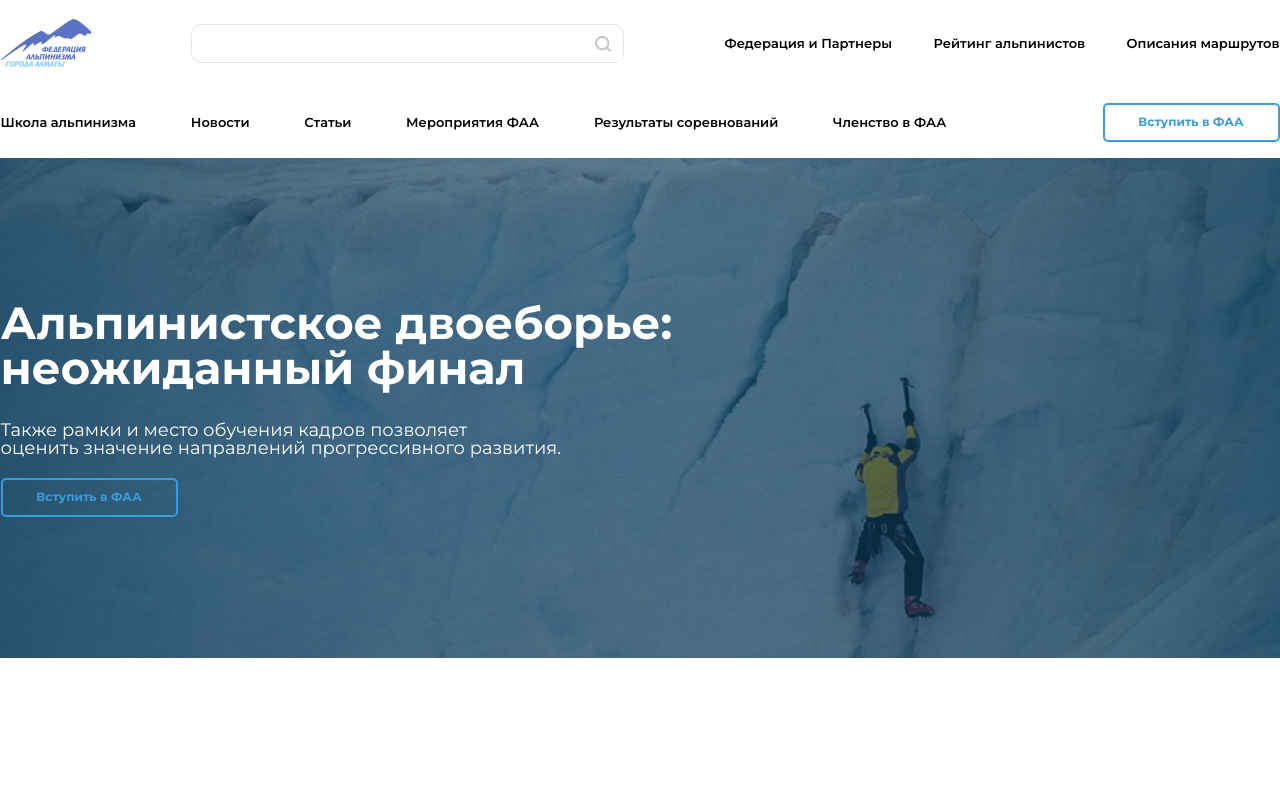
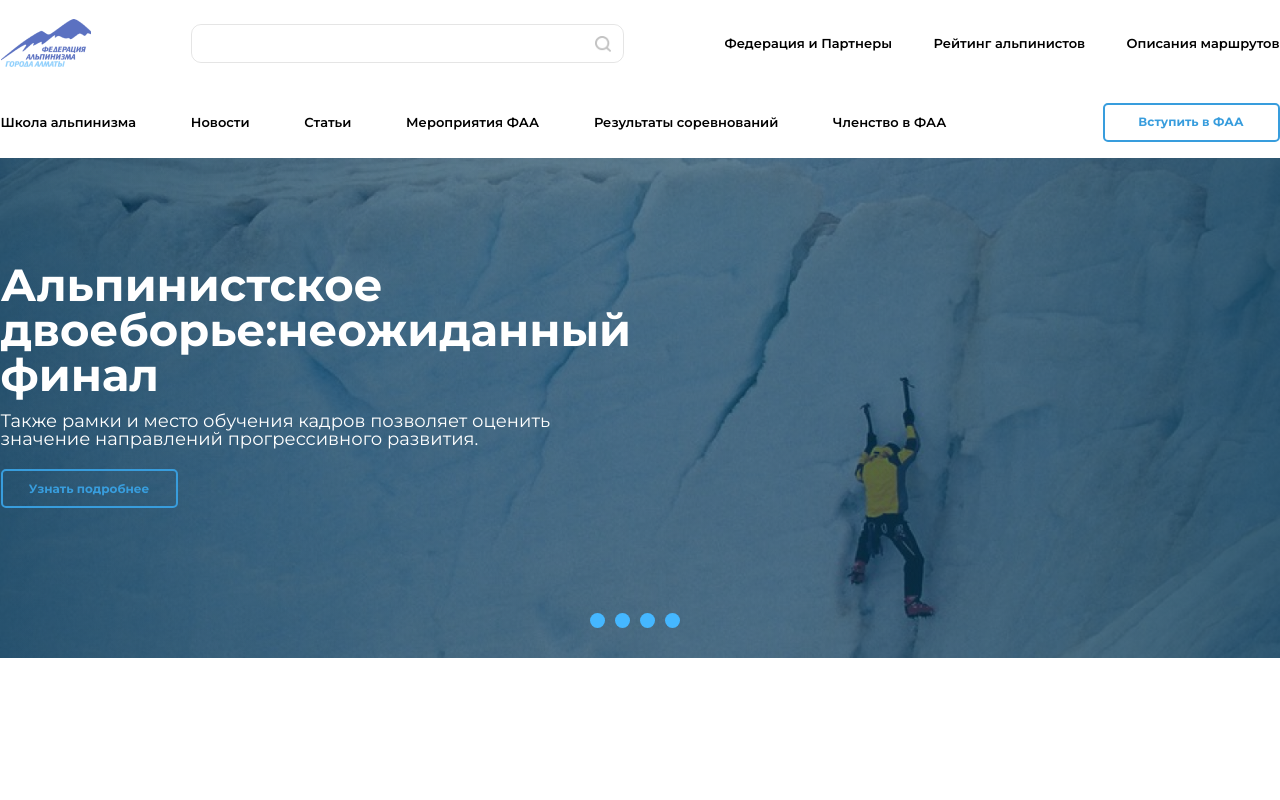
Before and after one commit to nikolaiovchinnikov/one_page_faa, a Vue app: page / in a window 1280 px wide. Shown: the top 800 px of the page. Built offline with nearby package versions, Linux system fonts and the light colour scheme.

Commit message:
added logicadded logic for changing the text by clicking on the circle

```diff
--- a/src/App.vue
+++ b/src/App.vue
@@ -15,17 +15,10 @@
 
     <header class="header">
         <div class="conteiner">
-            <div class="header_title">
-                <h1 class="header_title_main" >
-                    Альпинистское двоеборье:<wbr/>неожиданный финал
-                </h1>
-                <h1 class=" header_title_description">
-                    Также рамки и место обучения кадров позволяет <br> оценить значение направлений прогрессивного развития.
-                </h1>
-                <faa-btn :name="text.btnText.inFaa"/>
-            </div>
+            <titlesImg :description="text.titlesImg[count]" @nextTarget="nextPage"/>
         </div>
     </header>
+
     <main class="main">
         <div class="conteiner">
             <link_title class="main_content" :Texts="text.titleNews"/>
@@ -36,6 +29,7 @@
             <result class="main_content" :description="text.results" />
         </div>
     </main>
+
     <footer>
         <div class="conteiner">
 
@@ -70,25 +64,6 @@
         position: relative
         height: 500px
         background: linear-gradient(to left,#043656CC, #04365600),linear-gradient( to right,#043656CC, #04365600),center / cover no-repeat url("@/assets/PhotoPlace.jpg")
-        &_title
-            display: flex
-            justify-content: center
-            align-items: flex-start
-            flex-direction: column
-            height: 500px
-
-            &_main
-                width: 731px
-                height: 121px
-                color: #FFFFFF
-                font-size: 45px
-                font-weight: 700
-            &_description
-                width: 620px
-                height: 57px
-                color: #FFFFFF
-                font-size: 18px
-                font-weight: 400
     .main
         &_content
             margin: 150px 0 0 0
@@ -98,22 +73,22 @@
 
 <script>
  import { text } from "@/textGlobal/text";
+
   export default {
     data() {
       return {
+        count : 0,
         widthListTextTop:{ width: "555px" },
         widthListTextBottom: { width: "946px" },
         text,
     }
+
+  },
+  methods: {
+    nextPage (proxy,event) {
+        this.count = event.target.id
+    }
   }
 }
-//     methods: {
-//       addLike() {
-//         this.like++;
-//       },
-//       addDislike() {
-//         this.dislike--;
-//       }
-//   }
-// }
+
 </script>
--- a/src/components/news.vue
+++ b/src/components/news.vue
@@ -3,12 +3,12 @@
         <div class="item" v-for="text in description" >
             <img class="item_img" :src="text.imgUrl" alt="">
             <h2 class="item_title">
-                {{ text.title }}
+                {{ text.title }}<br>
             </h2>
             <h3 class="item_description">
                 {{ text.description }}
             </h3>
-            <a class="item_link" href="">
+            <a class="item_link"  >
                 {{ text.link }}
             </a>
         </div>
@@ -24,8 +24,19 @@
                 type:Array,
                 required: true
             }
+        },
+
+
+
+
+        methods: {
+            newsInfo (events) {
+                this.$emit("create",events,this)
+
+            }
         }
     }
+
 </script>
 
 <style lang="sass">
--- a/src/components/title.vue
+++ b/src/components/title.vue
@@ -1,9 +1,9 @@
 <template>
-    <div class="title">
-        <h2 class="title_header">
+    <div class="caption">
+        <h2 class="caption_header">
             {{ Texts.news }}
         </h2>
-        <a class="title_link" href="">{{ Texts.link }} </a>
+        <a class="caption_link" href="">{{ Texts.link }} </a>
     </div>
 </template>
 
@@ -23,7 +23,7 @@
 
 <style lang="sass">
     @import ../mixins
-    .title
+    .caption
         @include flex_jc_aa_fd(space-between,center,row)
         &_header
             font-weight: 600
--- /dev/null
+++ b/src/components/titlesImg.vue
@@ -0,0 +1,79 @@
+<template>
+    <div class="titles">
+        <div class="title">
+            <h1 class="title_main" >
+                {{ description.titleText }}
+            </h1>
+            <h1 class="title_description">
+                {{ description.titleParagraph }}
+            </h1>
+            <faa-btn :name="description.btnText"/>
+        </div>
+
+        <div class="title_block">
+            <a class="title_block_page" id="0" @click="events"></a>
+            <a class="title_block_page" id="1" @click="events"></a>
+            <a class="title_block_page" id="2" @click="events"></a>
+            <a class="title_block_page" id="3" @click="events"></a>
+        </div>
+    </div>
+ </template>
+
+
+ <script>
+     export default {
+         name: "titlesImg",
+         props:{
+             description:{
+                 type:Array,
+                 required: true
+             }
+         },
+         methods : {
+            events (event) {
+                this.$emit("nextTarget",this,event)
+            }
+         }
+
+     }
+ </script>
+
+ <style lang="sass">
+     @import ../mixins
+     .titles
+        display: flex
+        justify-content: space-between
+        align-items: flex-start
+        flex-direction: column
+        height: 500px
+    .title
+        height: 350px
+        display: flex
+        justify-content: end
+        align-items: flex-start
+        flex-direction: column
+        &_main
+            width: 700px
+            min-height: 150px
+            color: #FFFFFF
+            font-size: 45px
+            font-weight: 700
+        &_description
+            width: 620px
+            height: 57px
+            color: #FFFFFF
+            font-size: 18px
+            font-weight: 400
+        &_block
+            margin-bottom: 30px
+            width: 100%
+            display: flex
+            justify-content: center
+            align-items: center
+            &_page
+                margin: 0 10px 0 0
+                width: 15px
+                height: 15px
+                background-color: #45B7FF
+                border-radius: 50%
+ </style>
--- a/src/textGlobal/text.js
+++ b/src/textGlobal/text.js
@@ -93,7 +93,28 @@ export  const text = {
         title:"Протоколы соревнованийв Боровом",
         link:"Подробнее"
         }
+    ],
+    titlesImg: [
+        {
+        btnText: "Узнать подробнее",
+        titleText: "Альпинистское двоеборье:неожиданный финал ",
+        titleParagraph: "Также рамки и место обучения кадров позволяет оценить значение направлений прогрессивного развития. "
+        },
+        {
+        btnText: "Узнать подробнее",
+        titleText: "ЧМ по Альпинизму Ожидаемый финал  ",
+        titleParagraph: "В финал вошла тройка лучших спортсменов . "
+        },
+        {
+        btnText: "Узнать подробнее",
+        titleText: "Зимний утс  ",
+        titleParagraph: "Повышение опыта и квалификации спортсменов . "
+        },
+        {
+        btnText: "Узнать подробнее",
+        titleText: "Экспедиция в Сайрам  ",
+        titleParagraph: "Первопроход по СЗ стене пика Сайрам. "
+        },
+
     ]
-
-
 }
```
Also changed, not shown: src/UI/index.js (+7 -5 lines).
